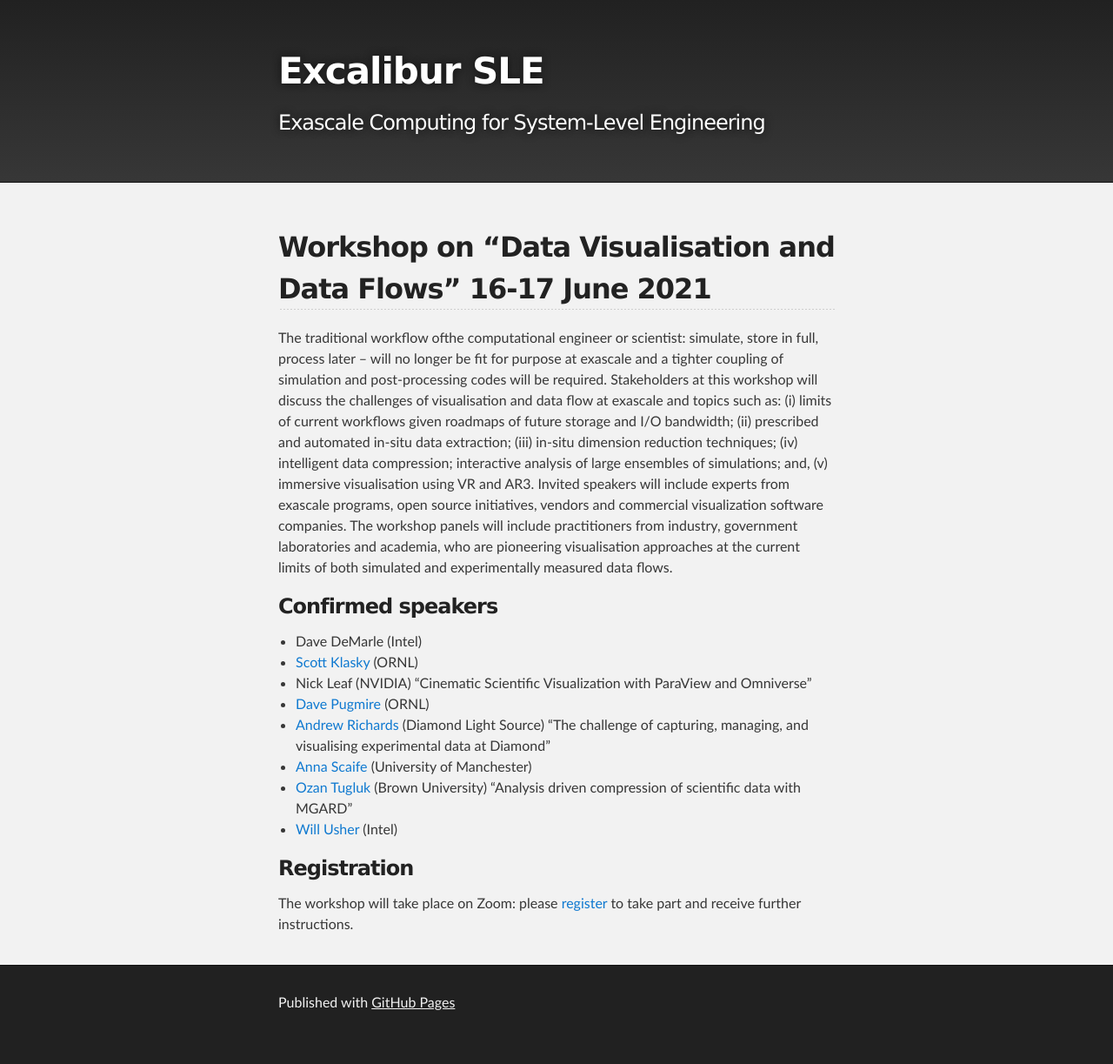
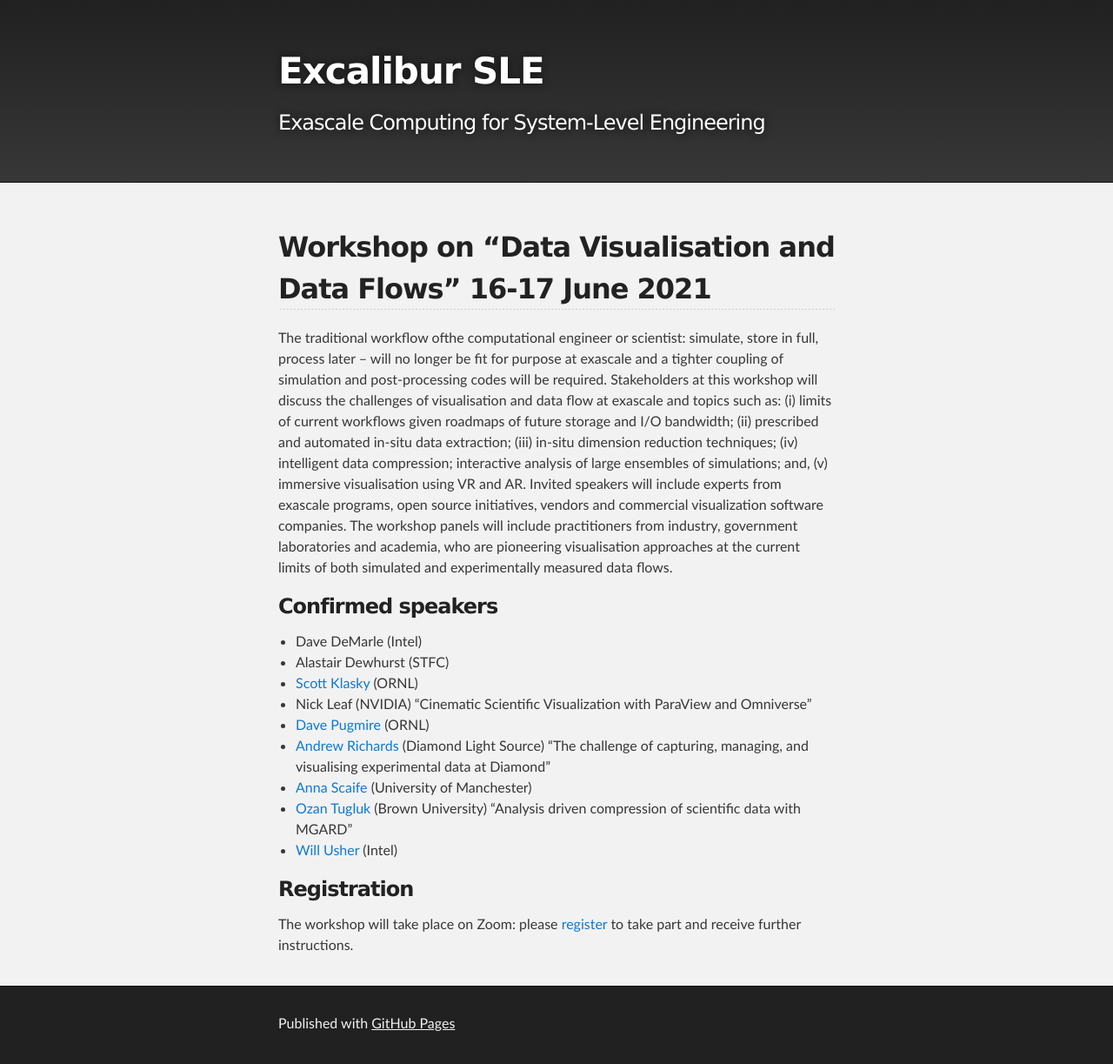
Before and after one commit to Excalibur-SLE/Excalibur-SLE.github.io, a Jekyll site: the page built from workshop5.md, in a window 1280 px wide. Shown: the whole page at 87% size. Built offline with Jekyll 4.4.1, drawn with Linux system fonts in a browser that asks for light colours; our own code applies the rules of GitHub Pages for plain Markdown files; before the commit the page ends 1199 px from its top, so only the background shows below that.

Commit message:
speaker added

```diff
--- a/workshop5.md
+++ b/workshop5.md
@@ -14,7 +14,7 @@ future storage and I/O bandwidth; (ii) prescribed and automated
 in-situ data extraction; (iii) in-situ dimension reduction techniques;
 (iv) intelligent data compression; interactive analysis of large
 ensembles of simulations; and, (v) immersive visualisation using VR
-and AR3. Invited speakers will include experts from exascale programs,
+and AR. Invited speakers will include experts from exascale programs,
 open source initiatives, vendors and commercial visualization software
 companies. The workshop panels will include practitioners from
 industry, government laboratories and academia, who are pioneering
@@ -24,6 +24,7 @@ experimentally measured data flows.
 ### Confirmed speakers
 
 * Dave DeMarle (Intel)
+* Alastair Dewhurst (STFC)
 * [Scott Klasky](https://csmd.ornl.gov/profile/scott-klasky) (ORNL)
 * Nick Leaf (NVIDIA) "Cinematic Scientific Visualization with ParaView and Omniverse"
 * [Dave Pugmire](https://csmd.ornl.gov/profile/dave-pugmire) (ORNL)
```
